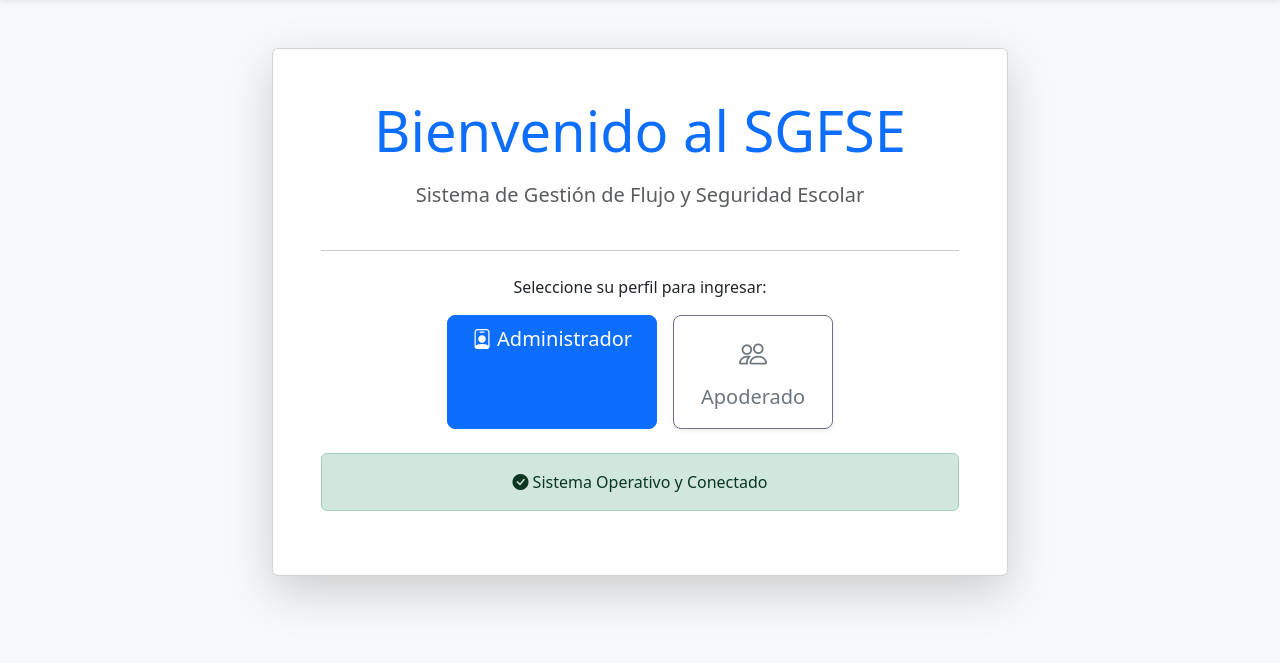
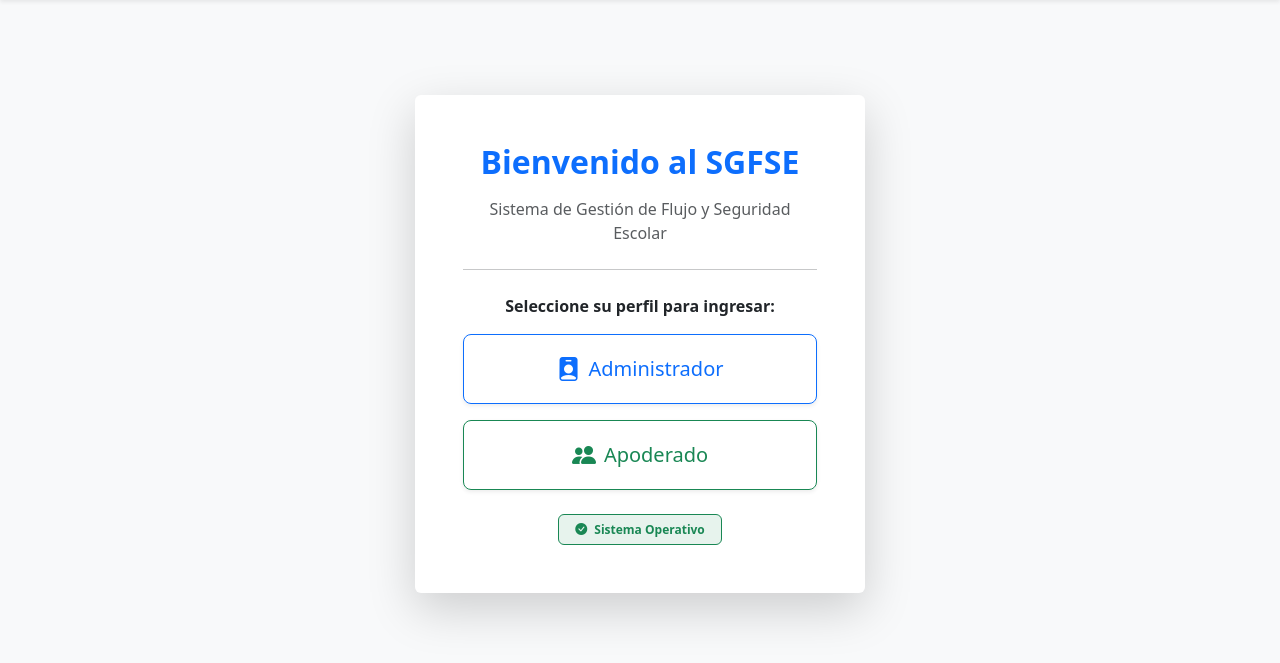
Before and after one commit to Phantom-dev-22/proyecto-sgfse, a Flask app: page / in a window 1280 px wide. Shown: the part 56-719 px from the top of the page. Run offline with Flask 3, Linux system fonts and the light colour scheme.

Commit message:
Modificacion home/login

```diff
--- a/app.py
+++ b/app.py
@@ -12,6 +12,13 @@ bcrypt = Bcrypt(app) # Inicializar encriptador
 # --- RUTA DE INICIO ---
 @app.route('/')
 def home():
+    # Si ya está logueado, lo mandamos a su panel correspondiente
+    if 'user_id' in session:
+        if session.get('id_rol') == 1:
+            return redirect(url_for('dashboard'))
+        elif session.get('id_rol') == 2:
+            return redirect(url_for('portal_apoderado'))
+
     return render_template('home.html')
 
 # --- RUTA DEL PANEL DE CONTROL (DASHBOARD) ---
--- a/templates/home.html
+++ b/templates/home.html
@@ -1,28 +1,86 @@
-{% extends "base.html" %}
+{% extends 'base.html' %}
 
 {% block content %}
-<div class="row justify-content-center text-center mt-5">
-    <div class="col-md-8">
-        <div class="card shadow-lg p-5">
-            <h1 class="display-4 text-primary mb-3">Bienvenido al SGFSE</h1>
-            <p class="lead text-muted">Sistema de Gestión de Flujo y Seguridad Escolar</p>
-            <hr class="my-4">
-            <p>Seleccione su perfil para ingresar:</p>
+<div class="container d-flex justify-content-center align-items-center" style="min-height: 80vh;">
 
-            <div class="d-grid gap-3 d-sm-flex justify-content-center">
-                <a href="/login" class="btn btn-primary btn-lg px-4 gap-3">
-                    <i class="bi bi-person-badge"></i> Administrador
-                </a>
-                <a href="{{ url_for('login') }}" class="btn btn-outline-secondary btn-lg px-4 py-3 shadow-sm d-flex flex-column align-items-center bg-white" style="min-width: 160px;">
-                    <i class="bi bi-people fs-3 mb-2"></i>
-                    <span>Apoderado</span>
-                </a>
+    <div class="card shadow-lg border-0" style="width: 100%; max-width: 450px;">
+        <div class="card-body p-5 text-center">
+
+            <div id="seccion-seleccion">
+                <h2 class="text-primary fw-bold mb-3">Bienvenido al SGFSE</h2>
+                <p class="text-muted mb-4">Sistema de Gestión de Flujo y Seguridad Escolar</p>
+                <hr class="mb-4">
+
+                <p class="mb-3 fw-bold">Seleccione su perfil para ingresar:</p>
+
+                <div class="d-grid gap-3">
+                    <button onclick="mostrarLogin('Administrador', 'bg-primary')" class="btn btn-outline-primary btn-lg py-3 d-flex align-items-center justify-content-center gap-2 shadow-sm">
+                        <i class="bi bi-person-badge-fill fs-4"></i>
+                        Administrador
+                    </button>
+
+                    <button onclick="mostrarLogin('Apoderado', 'bg-success')" class="btn btn-outline-success btn-lg py-3 d-flex align-items-center justify-content-center gap-2 shadow-sm">
+                        <i class="bi bi-people-fill fs-4"></i>
+                        Apoderado
+                    </button>
+                </div>
+
+                <div class="mt-4">
+                    <span class="badge bg-success bg-opacity-10 text-success border border-success px-3 py-2">
+                        <i class="bi bi-check-circle-fill me-1"></i> Sistema Operativo
+                    </span>
+                </div>
             </div>
 
-            <div class="alert alert-success mt-4" role="alert">
-                <i class="bi bi-check-circle-fill"></i> Sistema Operativo y Conectado
+            <div id="seccion-login" style="display: none;">
+                <div id="encabezado-login" class="card text-white mb-4 p-3 shadow-sm" style="margin-top: -2rem; margin-left: -2rem; margin-right: -2rem; border-radius: 0.5rem 0.5rem 0 0;">
+                    <h4 class="mb-0 fw-bold">
+                        <i class="bi bi-shield-lock-fill me-2"></i> Acceso <span id="titulo-rol">Usuario</span>
+                    </h4>
+                </div>
+
+                <form action="{{ url_for('login') }}" method="POST">
+                    <div class="mb-3 text-start">
+                        <label class="form-label fw-bold text-secondary">RUT de Usuario</label>
+                        <input type="text" name="rut" class="form-control form-control-lg" placeholder="Ej: 12345678-9" required autofocus>
+                    </div>
+
+                    <div class="mb-4 text-start">
+                        <label class="form-label fw-bold text-secondary">Contraseña</label>
+                        <input type="password" name="clave" class="form-control form-control-lg" placeholder="••••••••" required>
+                    </div>
+
+                    <div class="d-grid gap-2">
+                        <button type="submit" class="btn btn-primary btn-lg fw-bold shadow-sm">Ingresar</button>
+                        <button type="button" onclick="volverSeleccion()" class="btn btn-light btn-lg border text-muted">Volver al Inicio</button>
+                    </div>
+                </form>
             </div>
+
         </div>
     </div>
 </div>
+
+<script>
+    function mostrarLogin(rol, claseColor) {
+        // 1. Ocultamos la selección
+        document.getElementById('seccion-seleccion').style.display = 'none';
+
+        // 2. Preparamos el Login visualmente
+        document.getElementById('titulo-rol').textContent = rol; // Cambia el texto a "Administrador" o "Apoderado"
+
+        // Cambiamos el color del encabezado (Azul o Verde)
+        const header = document.getElementById('encabezado-login');
+        header.className = `card text-white mb-4 p-3 shadow-sm ${claseColor}`;
+
+        // 3. Mostramos el Login
+        document.getElementById('seccion-login').style.display = 'block';
+    }
+
+    function volverSeleccion() {
+        // Inverso: Ocultar login, mostrar selección
+        document.getElementById('seccion-login').style.display = 'none';
+        document.getElementById('seccion-seleccion').style.display = 'block';
+    }
+</script>
 {% endblock %}
```
